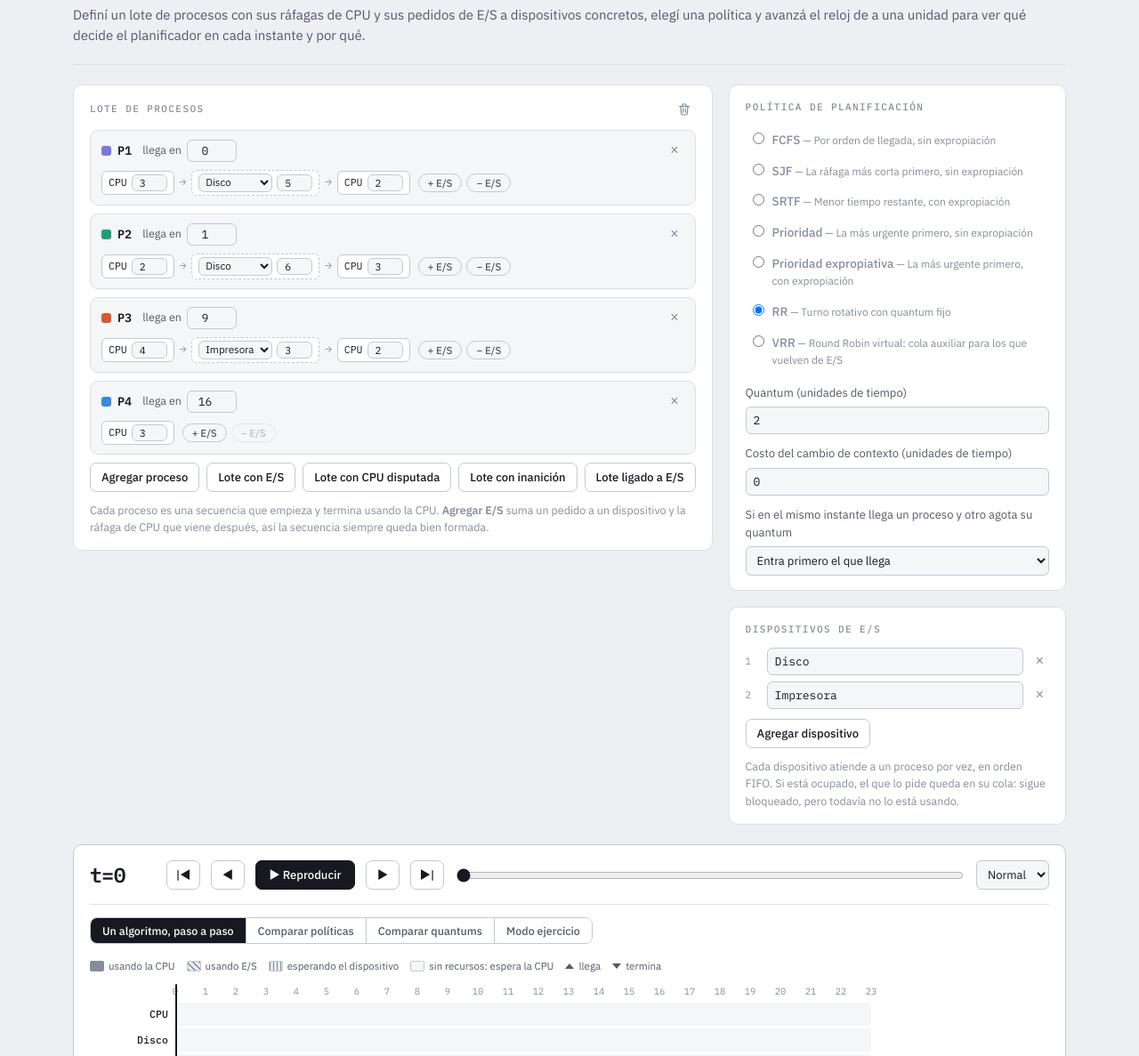
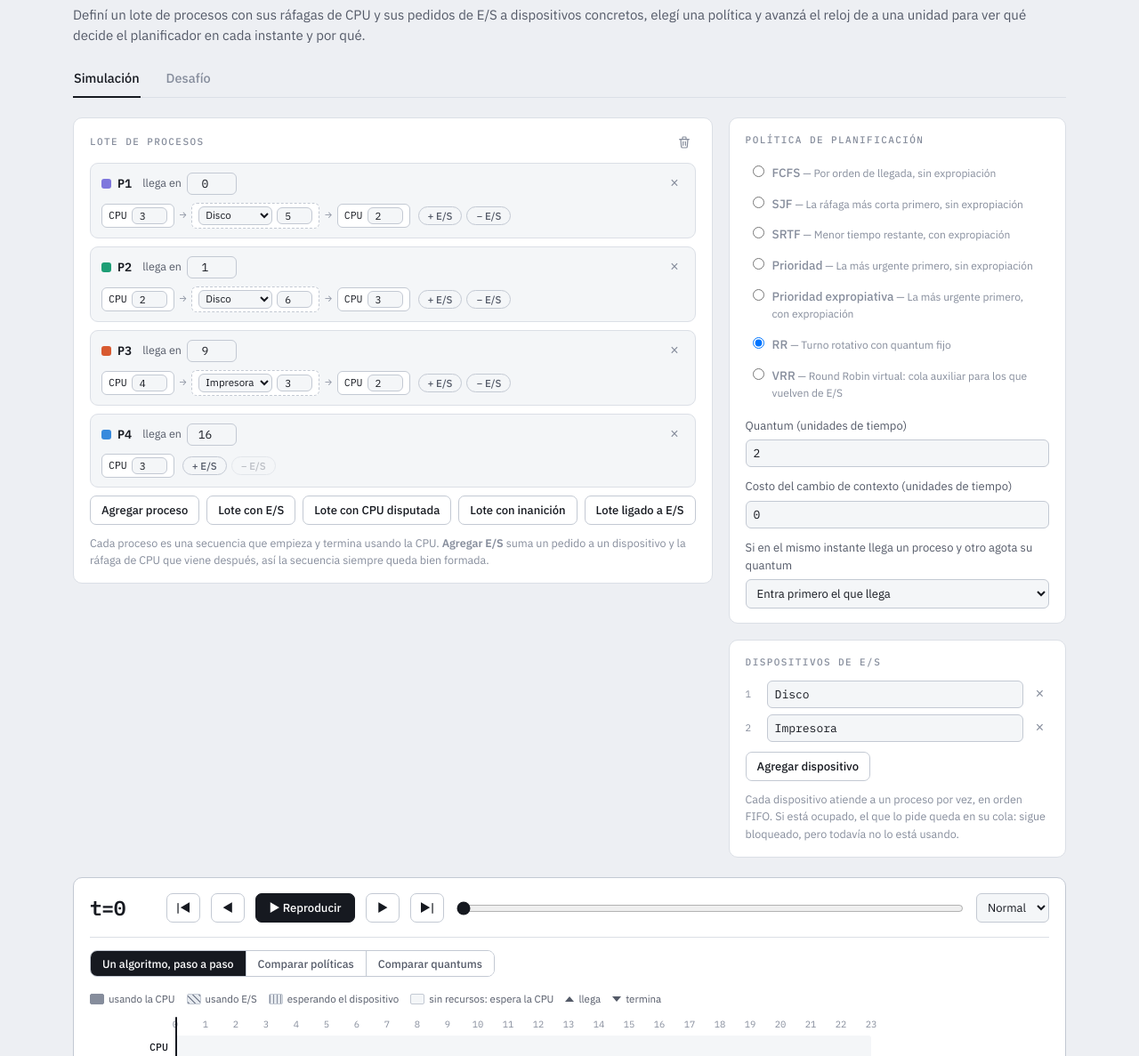
Before and after one commit to levicot/iso-planificacion-cpu, a plain HTML site: page index.html in a window 1280 px wide. Shown: the part 102-1289 px from the top of the page at 89% size. Drawn offline with Linux system fonts and the light colour scheme.

Commit message:
Separa Simulación y Desafío en pestañas de primer nivel
El modo ejercicio pasa a llamarse Desafío y deja de ser un botón más del
conmutador de la línea de tiempo: cambia media interfaz, así que merece la
jerarquía de una pestaña. Las pestañas van sobre el borde del encabezado con
estilo de subrayado, distinto del control segmentado, para que se lean como un
nivel superior.

El conmutador interno queda con los tres modos de simulación y se oculta en
Desafío. Al volver a Simulación se restaura el submodo en el que se estaba.

La pestaña Desafío es además el lugar donde va a vivir el segundo tipo de
desafío, reconstruir el lote a partir de un diagrama.

Co-Authored-By: Claude Opus 5 <noreply@anthropic.com>

```diff
--- a/index.html
+++ b/index.html
@@ -51,7 +51,13 @@ p{margin:0}
 .eyebrow{font-family:'IBM Plex Mono',monospace;font-size:11px;font-weight:500;
   letter-spacing:.13em;text-transform:uppercase;color:var(--ink-3)}
 .lead{color:var(--ink-2);margin-top:8px}
-header{border-bottom:1px solid var(--line);padding-bottom:20px}
+header{border-bottom:1px solid var(--line);padding-bottom:0}
+.vistas{display:flex;gap:28px;margin-top:18px}
+.vista{font-family:inherit;font-size:14.5px;font-weight:500;color:var(--ink-3);background:none;border:none;
+  border-bottom:2px solid transparent;padding:8px 1px 11px;margin-bottom:-1px;cursor:pointer}
+.vista:hover{color:var(--ink)}
+.vista.activo{color:var(--ink);border-bottom-color:var(--ink)}
+.vista:focus-visible{outline:2px solid var(--ink);outline-offset:2px;border-radius:3px}
 .panel{background:var(--panel);border:1px solid var(--line);border-radius:10px;padding:16px 18px}
 .panel > .eyebrow{display:block;margin-bottom:12px}
 .cols{display:grid;grid-template-columns:1.15fr 1fr;gap:18px;align-items:start}
@@ -264,6 +270,10 @@ kbd{font-family:'IBM Plex Mono',monospace;font-size:11px;background:var(--panel-
   <div class="eyebrow">Introducción a sistemas operativos</div>
   <h1>Planificador paso a paso</h1>
   <p class="lead">Definí un lote de procesos con sus ráfagas de CPU y sus pedidos de E/S a dispositivos concretos, elegí una política y avanzá el reloj de a una unidad para ver qué decide el planificador en cada instante y por qué.</p>
+  <nav class="vistas" role="tablist" aria-label="Vista">
+    <button class="vista activo" role="tab" aria-selected="true" data-vista="simulacion">Simulación</button>
+    <button class="vista" role="tab" aria-selected="false" data-vista="desafio">Desafío</button>
+  </nav>
 </header>
 
 <div class="cols" id="cols">
@@ -337,11 +347,10 @@ kbd{font-family:'IBM Plex Mono',monospace;font-size:11px;background:var(--panel-
     <select id="vel" style="width:auto" aria-label="Velocidad"><option value="900">Lento</option><option value="450" selected>Normal</option><option value="180">Rápido</option></select>
   </div>
   <div class="tl-head">
-    <div class="seg" role="group" aria-label="Modo de la línea de tiempo">
+    <div class="seg" id="segModos" role="group" aria-label="Modo de la línea de tiempo">
       <button class="seg-b activo" data-modo="uno">Un algoritmo, paso a paso</button>
       <button class="seg-b" data-modo="comparar">Comparar políticas</button>
       <button class="seg-b" id="segQ" data-modo="quantums">Comparar quantums</button>
-      <button class="seg-b" data-modo="ejercicio">Modo ejercicio</button>
     </div>
     <div class="legend" id="leyenda">
       <span><i class="sw sw-e"></i>usando la CPU</span>
@@ -380,7 +389,7 @@ kbd{font-family:'IBM Plex Mono',monospace;font-size:11px;background:var(--panel-
 </section>
 
 <section class="panel" id="resumenEj" hidden>
-  <span class="eyebrow">El lote de este ejercicio</span>
+  <span class="eyebrow">El lote de este desafío</span>
   <div id="resumenEjTxt"></div>
 </section>
 
@@ -525,7 +534,7 @@ const leyenda = () => {
     : `<span>Cada bloque es el proceso que ocupa la CPU en ese instante</span>${so}`;
 };
 let {devs, lote, cfg} = EJEMPLOS.es();
-let modo = 'uno', sims = null;
+let modo = 'uno', modoSim = 'uno', sims = null;
 let sim = null, paso = 0, tocando = false, timer = null, ej = null;
 
 function validar(){
@@ -1008,8 +1017,15 @@ function renderReloj(){
   $('#scrub').value = paso;
 }
 function sincronizarModo(){
+  const desafio = modo === 'ejercicio';
   $('#segQ').hidden = !usaQuantum(cfg.alg);
+  $('#segModos').hidden = desafio;
   document.querySelectorAll('.seg-b').forEach(x => x.classList.toggle('activo', x.dataset.modo === modo));
+  document.querySelectorAll('.vista').forEach(x => {
+    const act = (x.dataset.vista === 'desafio') === desafio;
+    x.classList.toggle('activo', act);
+    x.setAttribute('aria-selected', act ? 'true' : 'false');
+  });
 }
 function render(){
   renderReloj();
@@ -1330,6 +1346,13 @@ $('#ejBarra').addEventListener('click', e => {
   }
 });
 $('#ejES2').addEventListener('click', () => cargarEjemplo('es2'));
+document.querySelectorAll('.vista').forEach(b => b.addEventListener('click', e => {
+  const desafio = e.currentTarget.dataset.vista === 'desafio';
+  if(desafio === (modo === 'ejercicio')) return;
+  if(desafio){ modoSim = modo; modo = 'ejercicio'; }
+  else modo = modoSim;
+  pausar(); recalcular();
+}));
 document.querySelectorAll('.seg-b').forEach(b => b.addEventListener('click', e => {
   const m = e.currentTarget.dataset.modo;
   if(m === modo) return;
```
Also changed, not shown: README.md.
